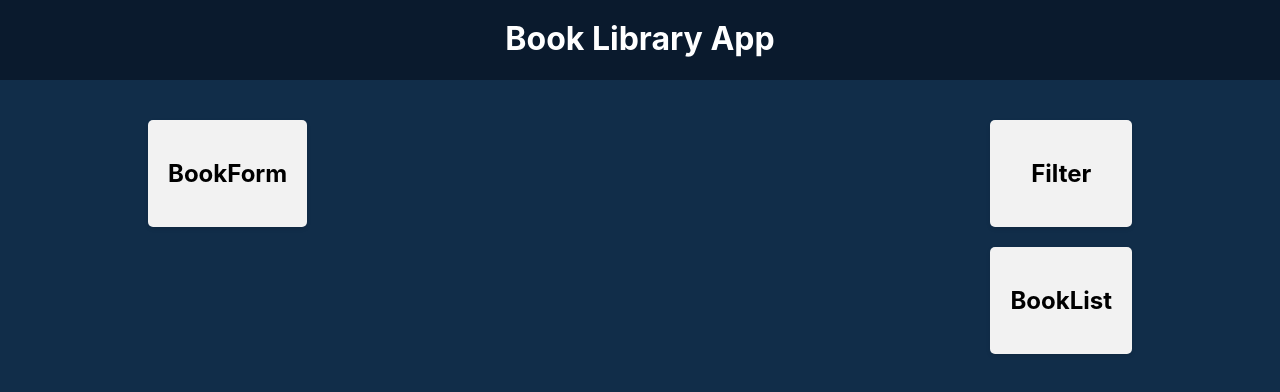
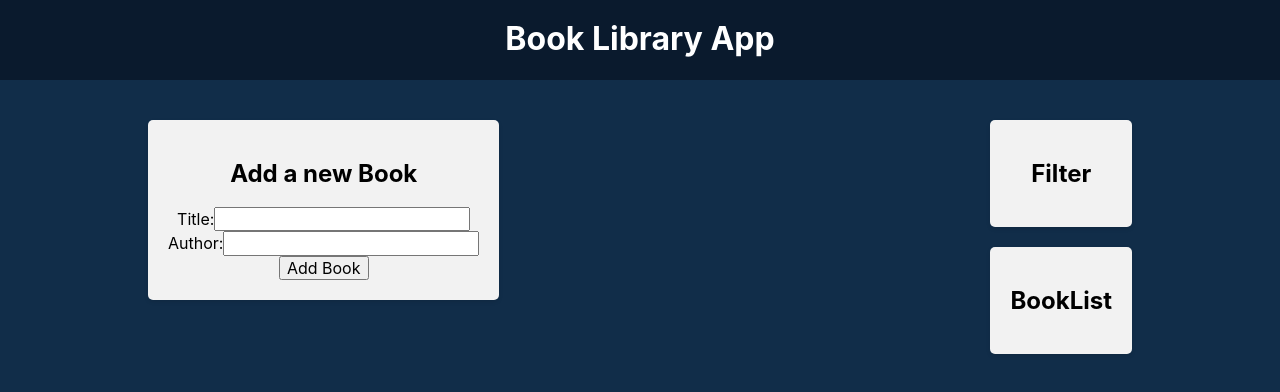
Before and after one commit to belkinsrc/book-library-app, a React (Vite) app: page / in a window 1280 px wide. Shown: the top 392 px of the page. Built offline with nearby package versions, Linux system fonts and the light colour scheme.

Commit message:
feat: Add a form for adding new books

```diff
--- /dev/null
+++ b/src/features/add-book/index.ts
@@ -0,0 +1 @@
+export * from './ui';
--- /dev/null
+++ b/src/features/add-book/ui/index.tsx
@@ -0,0 +1,46 @@
+import { useState } from 'react';
+import styles from './styles.module.scss';
+
+const AddBook: React.FC = () => {
+  const [title, setTitle] = useState('');
+  const [author, setAuthor] = useState('');
+
+  function handleSubmit(e: React.FormEvent<HTMLFormElement>) {
+    e.preventDefault();
+    // dispatch action
+  }
+
+  return (
+    <form className={styles.form} action="" onSubmit={handleSubmit}>
+      <div>
+        <label className={styles.formLabel} htmlFor="title">
+          Title:
+        </label>
+        <input
+          className={styles.formInput}
+          type="text"
+          id="title"
+          value={title}
+          onChange={(e: React.FormEvent<HTMLInputElement>) => setTitle(e.currentTarget.value)}
+        />
+      </div>
+      <div>
+        <label className={styles.formLabel} htmlFor="author">
+          Author:
+        </label>
+        <input
+          className={styles.formInput}
+          type="text"
+          id="author"
+          value={author}
+          onChange={(e: React.FormEvent<HTMLInputElement>) => setAuthor(e.currentTarget.value)}
+        />
+      </div>
+      <button className={styles.formButton} type="submit">
+        Add Book
+      </button>
+    </form>
+  );
+};
+
+export { AddBook };
--- /dev/null
+++ b/src/features/add-book/ui/styles.module.scss
@@ -0,0 +1,32 @@
+.form {
+  &__label {
+    display: block;
+    width: 100%;
+    text-align: center;
+    margin-bottom: 10px;
+  }
+
+  &__input {
+    width: 80%;
+    padding: 8px;
+    margin-bottom: 10px;
+    border: 1px solid #ccc;
+    border-radius: 3px;
+  }
+
+  // временно
+  &__button {
+    background-color: #007bff;
+    color: #fff;
+    padding: 8px 12px;
+    border: none;
+    border-radius: 3px;
+    cursor: pointer;
+    margin: 10px;
+    transition: background-color 0.3s ease;
+
+    &:hover {
+      background-color: #0056b3;
+    }
+  }
+}
--- a/src/widgets/book-form/ui/index.tsx
+++ b/src/widgets/book-form/ui/index.tsx
@@ -1,9 +1,11 @@
+import { AddBook } from '@/features/add-book';
 import styles from './styles.module.scss';
 
 const BookForm: React.FC = () => {
   return (
     <div className={`block ${styles.bookForm}`}>
-      <h2>BookForm</h2>
+      <h2>Add a new Book</h2>
+      <AddBook />
     </div>
   );
 };
--- a/src/widgets/book-form/ui/styles.module.scss
+++ b/src/widgets/book-form/ui/styles.module.scss
@@ -1,20 +1,5 @@
 .book-form {
   width: 100%;
-
-  label {
-    display: block;
-    width: 100%;
-    text-align: center;
-    margin-bottom: 10px;
-  }
-
-  input {
-    width: 80%;
-    padding: 8px;
-    margin-bottom: 10px;
-    border: 1px solid #ccc;
-    border-radius: 3px;
-  }
 
   button {
     background-color: #007bff;
```
